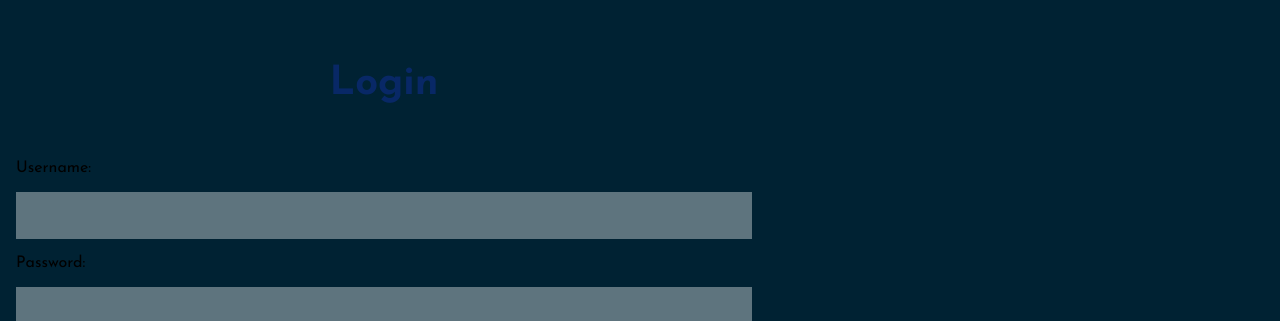
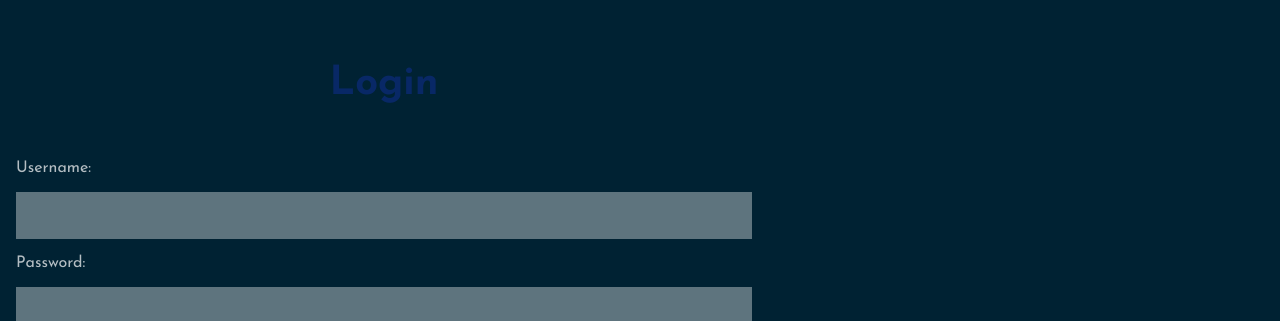
Before and after one commit to esmaelmoh/blog-mern-frontend, a React (Create React App) app: page / in a window 1280 px wide. Shown: the top 321 px of the page. Built offline with nearby package versions, Linux system fonts and the light colour scheme.

Commit message:
regular commit77

```diff
--- a/src/pages/Login/Login.css
+++ b/src/pages/Login/Login.css
@@ -21,17 +21,17 @@
     flex-direction: column;
     gap: 1rem;
 }
-.login-form label{
-    color: rgba(0, 0, 0, 0.705);
+.login-form-new label{
+    color: rgba(255, 255, 255, 0.705);
 }
-.login-title{
+.login-title-new{
     text-align: center;
     font-size: 2.5rem;
     margin: 1rem 0;
     margin-bottom: 2.5rem;
     color:  #0c2c7eaf ;
 }
-.login-input-field{
+.login-input-field-new{
     border: none;
     padding: 1rem 1rem;
     background-color: #ffffff5e
@@ -39,7 +39,7 @@
 .login-input-field:focus{
     outline: none;
 }
-.login-btn{
+.login-btn-new{
     cursor: pointer;
     padding: 1rem ;
     border: none;
```
Also changed, not shown: 1 other file (tests, documents, lock files or other folders).
